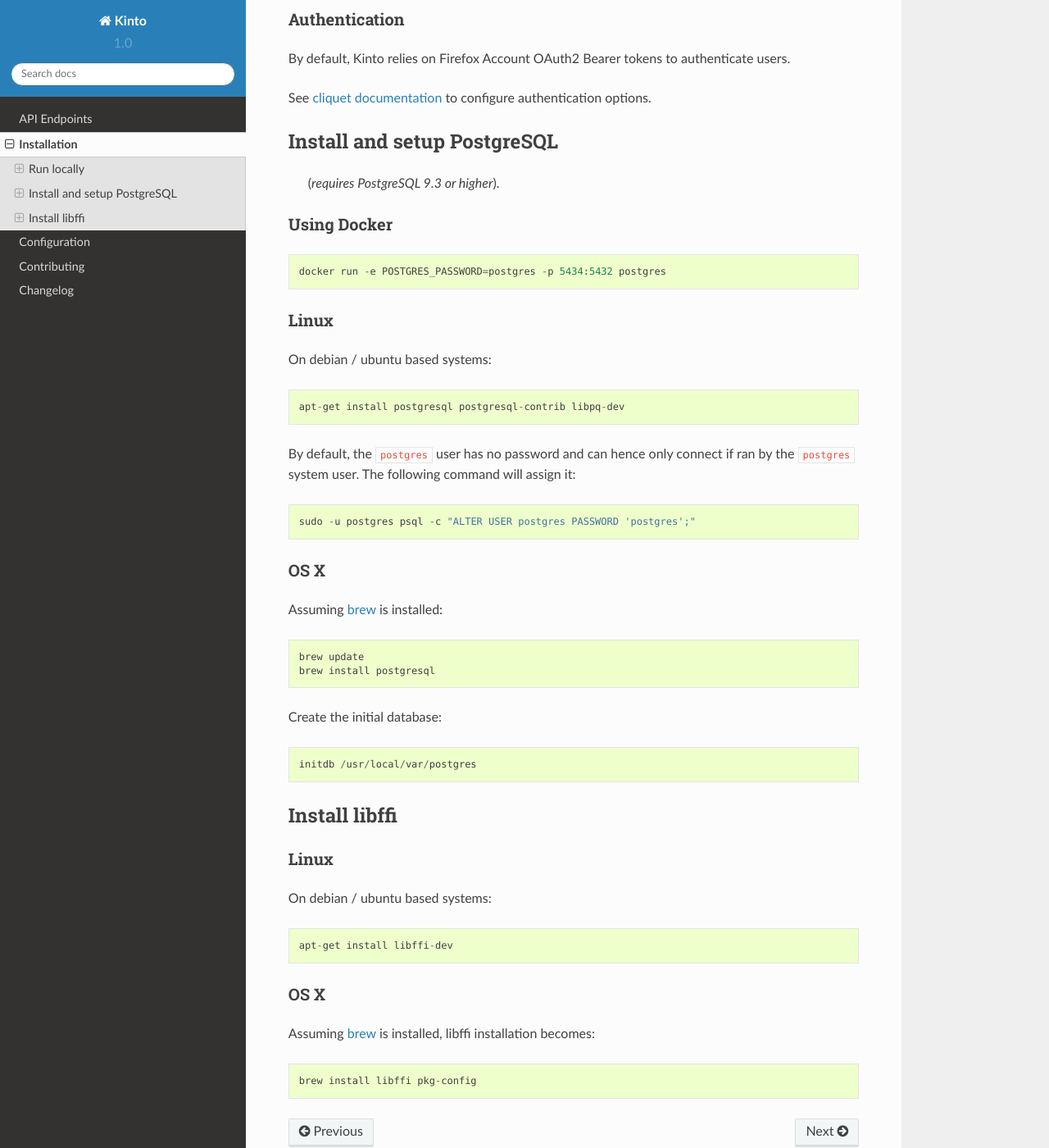
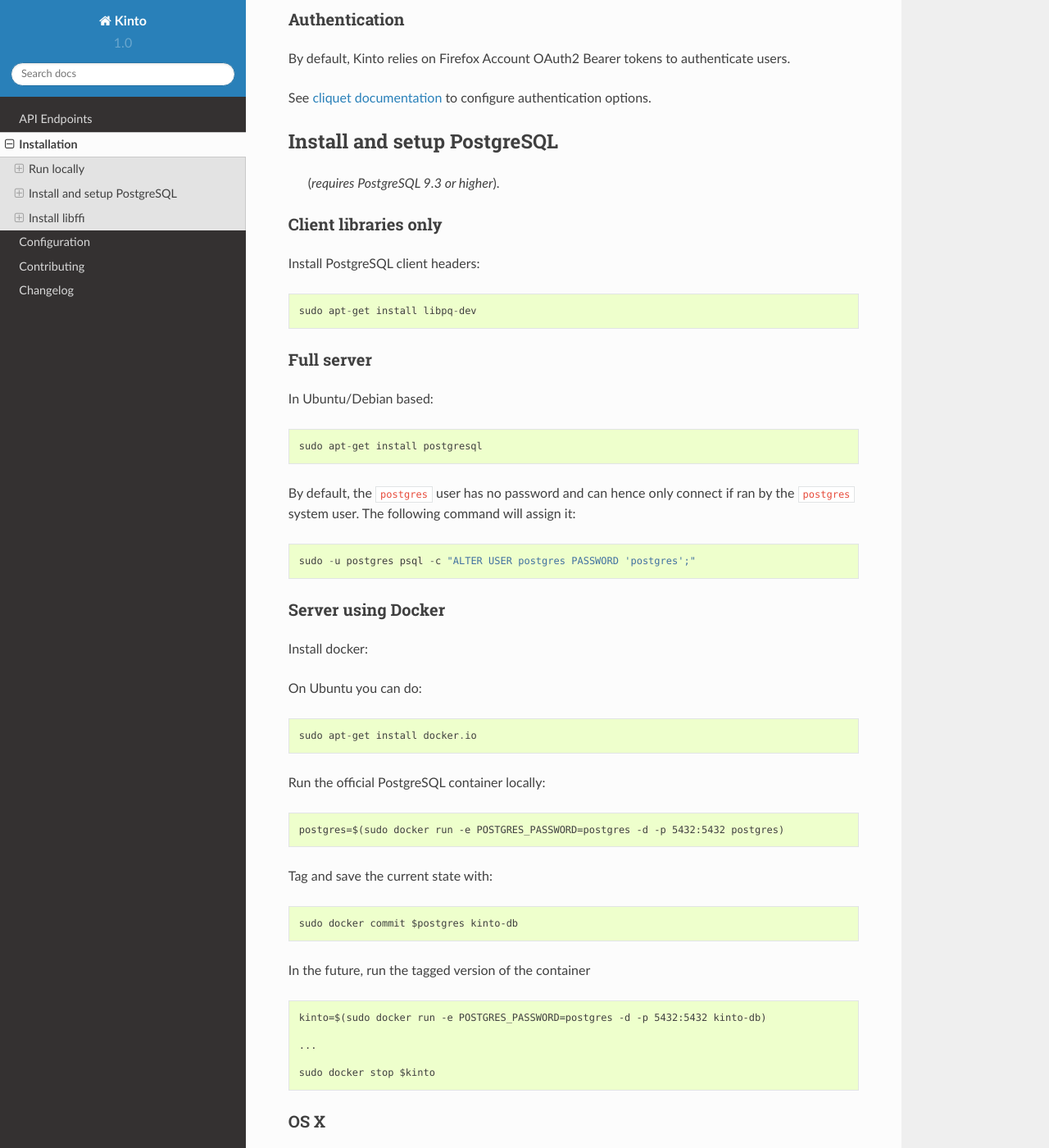
Before and after one commit to Kinto/kinto, a Sphinx documentation site: the page built from docs/installation.rst, in a window 1280 px wide and 1400 px high, scrolled down 705 px. Shown: the whole window at 82% size. Built offline with Sphinx 7.4.7 and the Read the Docs theme 2.0.0, drawn with Linux system fonts in a browser that asks for light colours.

Commit message:
Backport docker doc from cliquet

```diff
--- a/docs/installation.rst
+++ b/docs/installation.rst
@@ -50,23 +50,20 @@
 
  (*requires PostgreSQL 9.3 or higher*).
 
+Client libraries only
+---------------------
 
-Using Docker
-------------
+Install PostgreSQL client headers::
 
-::
-
-    docker run -e POSTGRES_PASSWORD=postgres -p 5434:5432 postgres
+    sudo apt-get install libpq-dev
 
 
-Linux
------
+Full server
+-----------
 
-On debian / ubuntu based systems:
+In Ubuntu/Debian based::
 
-::
-
-    apt-get install postgresql postgresql-contrib libpq-dev
+    sudo apt-get install postgresql
 
 
 By default, the ``postgres`` user has no password and can hence only connect
@@ -75,6 +72,37 @@
 ::
 
     sudo -u postgres psql -c "ALTER USER postgres PASSWORD 'postgres';"
+
+
+Server using Docker
+-------------------
+
+Install docker:
+
+On Ubuntu you can do:
+
+::
+
+    sudo apt-get install docker.io
+
+Run the official PostgreSQL container locally:
+
+::
+
+    postgres=$(sudo docker run -e POSTGRES_PASSWORD=postgres -d -p 5432:5432 postgres)
+
+Tag and save the current state with::
+
+    sudo docker commit $postgres kinto-db
+
+
+In the future, run the tagged version of the container ::
+
+    kinto=$(sudo docker run -e POSTGRES_PASSWORD=postgres -d -p 5432:5432 kinto-db)
+
+    ...
+
+    sudo docker stop $kinto
 
 
 OS X
```
